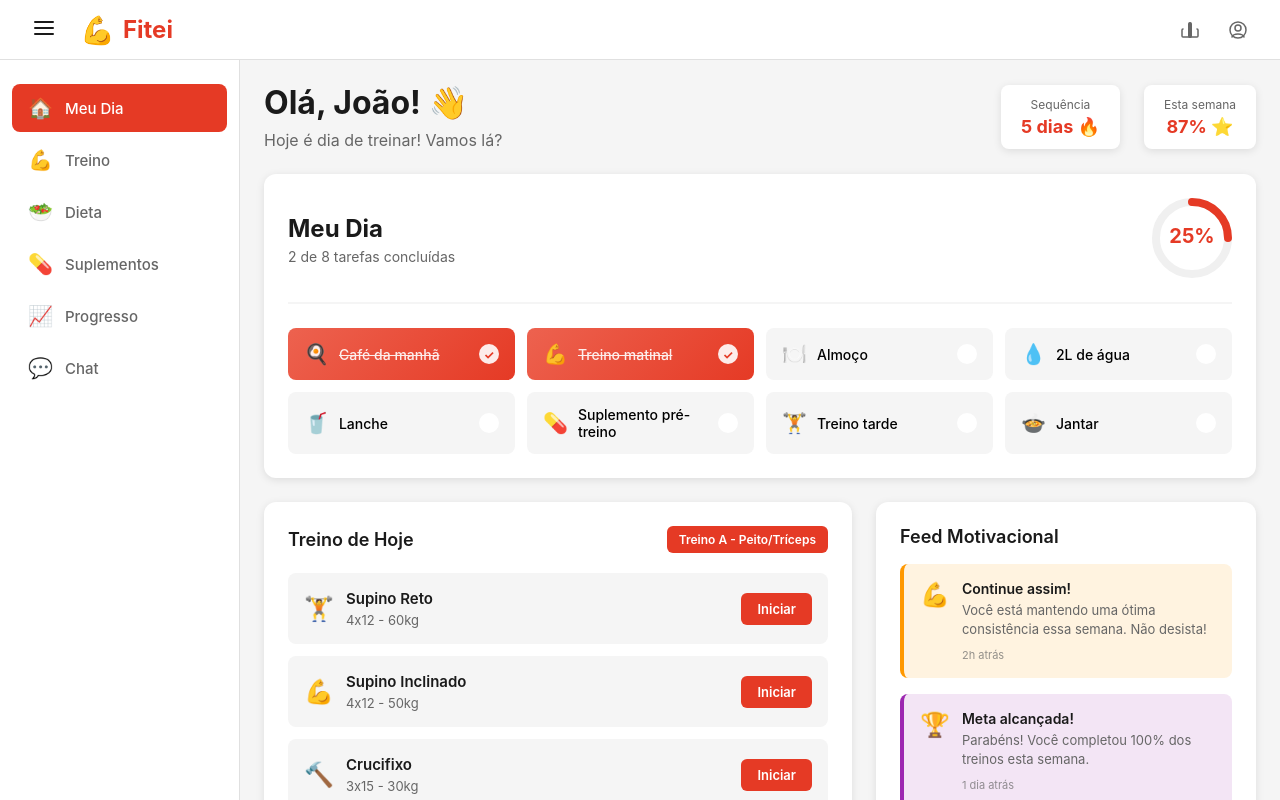
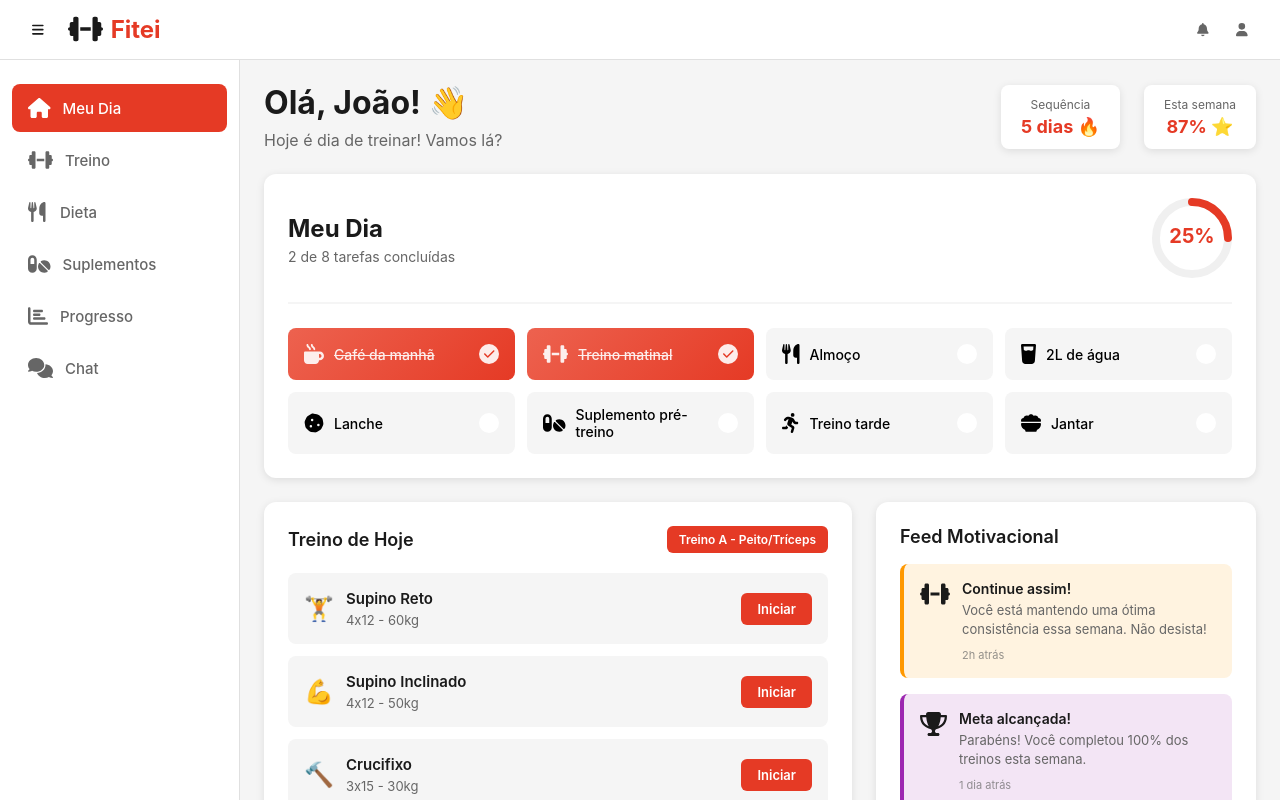
Before and after one commit to Matheusmaf1806/fitei, a Next.js app: page /aluno/home in a window 1280 px wide. Shown: the top 800 px of the page. Built offline with nearby package versions, Linux system fonts and the light colour scheme.

Commit message:
Adicionar Font Awesome e substituir emojis por ícones nos componentes principais

```diff
--- a/components/Header.js
+++ b/components/Header.js
@@ -1,3 +1,5 @@
+import { FontAwesomeIcon } from '@fortawesome/react-fontawesome'
+import { faBars, faBell, faUser, faDumbbell } from '@fortawesome/free-solid-svg-icons'
 import styles from '../styles/Header.module.css'
 
 export default function Header({ userType, toggleSidebar }) {
@@ -5,29 +7,22 @@ export default function Header({ userType, toggleSidebar }) {
     <header className={styles.header}>
       <div className={styles.left}>
         <button className={styles.menuBtn} onClick={toggleSidebar}>
-          <svg width="24" height="24" viewBox="0 0 24 24" fill="none">
-            <path d="M3 12H21M3 6H21M3 18H21" stroke="currentColor" strokeWidth="2" strokeLinecap="round"/>
-          </svg>
+          <FontAwesomeIcon icon={faBars} />
         </button>
         <div className={styles.logo}>
-          <span className={styles.logoIcon}>💪</span>
+          <span className={styles.logoIcon}>
+            <FontAwesomeIcon icon={faDumbbell} />
+          </span>
           <span className={styles.logoText}>Fitei</span>
         </div>
       </div>
 
       <div className={styles.right}>
         <button className={styles.iconBtn}>
-          <svg width="20" height="20" viewBox="0 0 20 20" fill="none">
-            <path d="M10 2C10 2 8 2 8 4C8 5.886 8 14 8 16C8 18 10 18 10 18C10 18 12 18 12 16C12 14 12 5.886 12 4C12 2 10 2 10 2Z" fill="currentColor"/>
-            <path d="M17 9C17 9 18 9 18 10C18 10.943 18 15 18 16C18 17 17 17 17 17H3C3 17 2 17 2 16C2 15 2 10.943 2 10C2 9 3 9 3 9" stroke="currentColor" strokeWidth="1.5" strokeLinecap="round"/>
-          </svg>
+          <FontAwesomeIcon icon={faBell} />
         </button>
         <button className={styles.iconBtn}>
-          <svg width="20" height="20" viewBox="0 0 20 20" fill="none">
-            <circle cx="10" cy="10" r="8" stroke="currentColor" strokeWidth="1.5"/>
-            <circle cx="10" cy="8" r="3" stroke="currentColor" strokeWidth="1.5"/>
-            <path d="M4 17C4 17 5 14 10 14C15 14 16 17 16 17" stroke="currentColor" strokeWidth="1.5" strokeLinecap="round"/>
-          </svg>
+          <FontAwesomeIcon icon={faUser} />
         </button>
       </div>
     </header>
--- a/components/MotivationalFeed.js
+++ b/components/MotivationalFeed.js
@@ -1,10 +1,12 @@
+import { FontAwesomeIcon } from '@fortawesome/react-fontawesome'
+import { faDumbbell, faTrophy, faLightbulb, faClock } from '@fortawesome/free-solid-svg-icons'
 import styles from '../styles/MotivationalFeed.module.css'
 
 const messages = [
   {
     id: 1,
     type: 'motivation',
-    icon: '💪',
+    icon: faDumbbell,
     title: 'Continue assim!',
     message: 'Você está mantendo uma ótima consistência essa semana. Não desista!',
     time: '2h atrás'
@@ -12,7 +14,7 @@ const messages = [
   {
     id: 2,
     type: 'achievement',
-    icon: '🏆',
+    icon: faTrophy,
     title: 'Meta alcançada!',
     message: 'Parabéns! Você completou 100% dos treinos esta semana.',
     time: '1 dia atrás'
@@ -20,7 +22,7 @@ const messages = [
   {
     id: 3,
     type: 'tip',
-    icon: '💡',
+    icon: faLightbulb,
     title: 'Dica do Personal',
     message: 'Lembre-se de manter a hidratação antes e depois dos treinos.',
     time: '2 dias atrás'
@@ -28,7 +30,7 @@ const messages = [
   {
     id: 4,
     type: 'reminder',
-    icon: '⏰',
+    icon: faClock,
     title: 'Lembrete',
     message: 'Não esqueça de registrar suas refeições de hoje!',
     time: '3 dias atrás'
@@ -42,7 +44,9 @@ export default function MotivationalFeed() {
       <div className={styles.feed}>
         {messages.map(msg => (
           <div key={msg.id} className={`${styles.message} ${styles[msg.type]}`}>
-            <span className={styles.icon}>{msg.icon}</span>
+            <span className={styles.icon}>
+              <FontAwesomeIcon icon={msg.icon} />
+            </span>
             <div className={styles.content}>
               <div className={styles.messageTitle}>{msg.title}</div>
               <div className={styles.messageText}>{msg.message}</div>
--- a/components/MyDayBar.js
+++ b/components/MyDayBar.js
@@ -1,16 +1,28 @@
 import { useState } from 'react'
+import { FontAwesomeIcon } from '@fortawesome/react-fontawesome'
+import {
+  faMugHot,
+  faDumbbell,
+  faUtensils,
+  faGlassWater,
+  faCookie,
+  faPills,
+  faPersonRunning,
+  faBowlFood,
+  faCheck
+} from '@fortawesome/free-solid-svg-icons'
 import styles from '../styles/MyDayBar.module.css'
 
 export default function MyDayBar() {
   const [tasks, setTasks] = useState([
-    { id: 1, label: 'Café da manhã', icon: '🍳', completed: true },
-    { id: 2, label: 'Treino matinal', icon: '💪', completed: true },
-    { id: 3, label: 'Almoço', icon: '🍽️', completed: false },
-    { id: 4, label: '2L de água', icon: '💧', completed: false },
-    { id: 5, label: 'Lanche', icon: '🥤', completed: false },
-    { id: 6, label: 'Suplemento pré-treino', icon: '💊', completed: false },
-    { id: 7, label: 'Treino tarde', icon: '🏋️', completed: false },
-    { id: 8, label: 'Jantar', icon: '🍲', completed: false },
+    { id: 1, label: 'Café da manhã', icon: faMugHot, completed: true },
+    { id: 2, label: 'Treino matinal', icon: faDumbbell, completed: true },
+    { id: 3, label: 'Almoço', icon: faUtensils, completed: false },
+    { id: 4, label: '2L de água', icon: faGlassWater, completed: false },
+    { id: 5, label: 'Lanche', icon: faCookie, completed: false },
+    { id: 6, label: 'Suplemento pré-treino', icon: faPills, completed: false },
+    { id: 7, label: 'Treino tarde', icon: faPersonRunning, completed: false },
+    { id: 8, label: 'Jantar', icon: faBowlFood, completed: false },
   ])
 
   const toggleTask = (id) => {
@@ -74,10 +86,12 @@ export default function MyDayBar() {
             className={`${styles.task} ${task.completed ? styles.completed : ''}`}
             onClick={() => toggleTask(task.id)}
           >
-            <span className={styles.icon}>{task.icon}</span>
+            <span className={styles.icon}>
+              <FontAwesomeIcon icon={task.icon} />
+            </span>
             <span className={styles.label}>{task.label}</span>
             <span className={styles.check}>
-              {task.completed ? '✓' : ''}
+              {task.completed && <FontAwesomeIcon icon={faCheck} />}
             </span>
           </button>
         ))}
--- a/components/Sidebar.js
+++ b/components/Sidebar.js
@@ -1,23 +1,35 @@
 import Link from 'next/link'
 import { useRouter } from 'next/router'
+import { FontAwesomeIcon } from '@fortawesome/react-fontawesome'
+import {
+  faChartLine,
+  faUsers,
+  faDumbbell,
+  faUtensils,
+  faComments,
+  faDollarSign,
+  faHome,
+  faPills,
+  faChartBar
+} from '@fortawesome/free-solid-svg-icons'
 import styles from '../styles/Sidebar.module.css'
 
 const personalMenuItems = [
-  { label: 'Dashboard', path: '/personal/dashboard', icon: '📊' },
-  { label: 'Alunos', path: '/personal/alunos', icon: '👥' },
-  { label: 'Treinos', path: '/personal/treinos', icon: '💪' },
-  { label: 'Dietas', path: '/personal/dietas', icon: '🥗' },
-  { label: 'Mensagens', path: '/personal/mensagens', icon: '💬' },
-  { label: 'Financeiro', path: '/personal/financeiro', icon: '💰' },
+  { label: 'Dashboard', path: '/personal/dashboard', icon: faChartLine },
+  { label: 'Alunos', path: '/personal/alunos', icon: faUsers },
+  { label: 'Treinos', path: '/personal/treinos', icon: faDumbbell },
+  { label: 'Dietas', path: '/personal/dietas', icon: faUtensils },
+  { label: 'Mensagens', path: '/personal/mensagens', icon: faComments },
+  { label: 'Financeiro', path: '/personal/financeiro', icon: faDollarSign },
 ]
 
 const alunoMenuItems = [
-  { label: 'Meu Dia', path: '/aluno/home', icon: '🏠' },
-  { label: 'Treino', path: '/aluno/treino', icon: '💪' },
-  { label: 'Dieta', path: '/aluno/dieta', icon: '🥗' },
-  { label: 'Suplementos', path: '/aluno/suplementos', icon: '💊' },
-  { label: 'Progresso', path: '/aluno/progresso', icon: '📈' },
-  { label: 'Chat', path: '/aluno/chat', icon: '💬' },
+  { label: 'Meu Dia', path: '/aluno/home', icon: faHome },
+  { label: 'Treino', path: '/aluno/treino', icon: faDumbbell },
+  { label: 'Dieta', path: '/aluno/dieta', icon: faUtensils },
+  { label: 'Suplementos', path: '/aluno/suplementos', icon: faPills },
+  { label: 'Progresso', path: '/aluno/progresso', icon: faChartBar },
+  { label: 'Chat', path: '/aluno/chat', icon: faComments },
 ]
 
 export default function Sidebar({ userType, isOpen }) {
@@ -35,7 +47,9 @@ export default function Sidebar({ userType, isOpen }) {
               href={item.path}
               className={`${styles.navItem} ${isActive ? styles.active : ''}`}
             >
-              <span className={styles.icon}>{item.icon}</span>
+              <span className={styles.icon}>
+                <FontAwesomeIcon icon={item.icon} />
+              </span>
               <span className={styles.label}>{item.label}</span>
             </Link>
           )
--- a/package.json
+++ b/package.json
@@ -9,6 +9,9 @@
     "lint": "next lint"
   },
   "dependencies": {
+    "@fortawesome/fontawesome-svg-core": "^6.5.0",
+    "@fortawesome/free-solid-svg-icons": "^6.5.0",
+    "@fortawesome/react-fontawesome": "^0.2.0",
     "next": "^14.2.0",
     "react": "^18.3.0",
     "react-dom": "^18.3.0",
--- a/pages/index.js
+++ b/pages/index.js
@@ -1,5 +1,7 @@
 import { useEffect } from 'react'
 import { useRouter } from 'next/router'
+import { FontAwesomeIcon } from '@fortawesome/react-fontawesome'
+import { faDumbbell } from '@fortawesome/free-solid-svg-icons'
 
 export default function Home() {
   const router = useRouter()
@@ -17,7 +19,9 @@ export default function Home() {
       background: 'var(--background-secondary)'
     }}>
       <div style={{ textAlign: 'center' }}>
-        <div style={{ fontSize: '48px', marginBottom: '16px' }}>💪</div>
+        <div style={{ fontSize: '48px', marginBottom: '16px', color: 'var(--primary)' }}>
+          <FontAwesomeIcon icon={faDumbbell} />
+        </div>
         <h1 style={{ color: 'var(--primary)' }}>Fitei</h1>
         <p style={{ color: 'var(--text-secondary)' }}>Carregando...</p>
       </div>
```
Also changed, not shown: components/QuickActions.js (+9 -5 lines), components/StudentRanking.js (+10 -6 lines), 1 other file (tests, documents, lock files or other folders).
